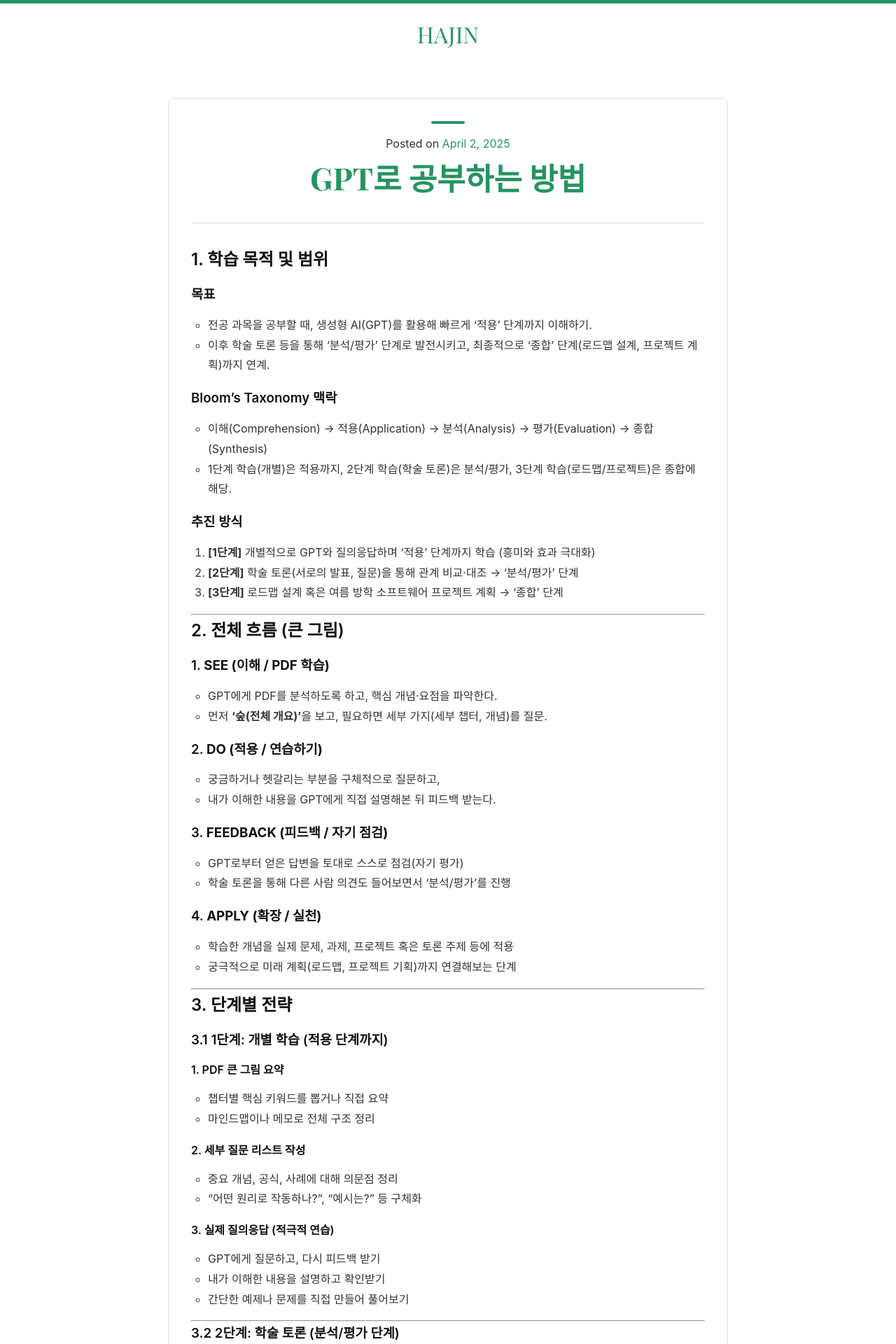
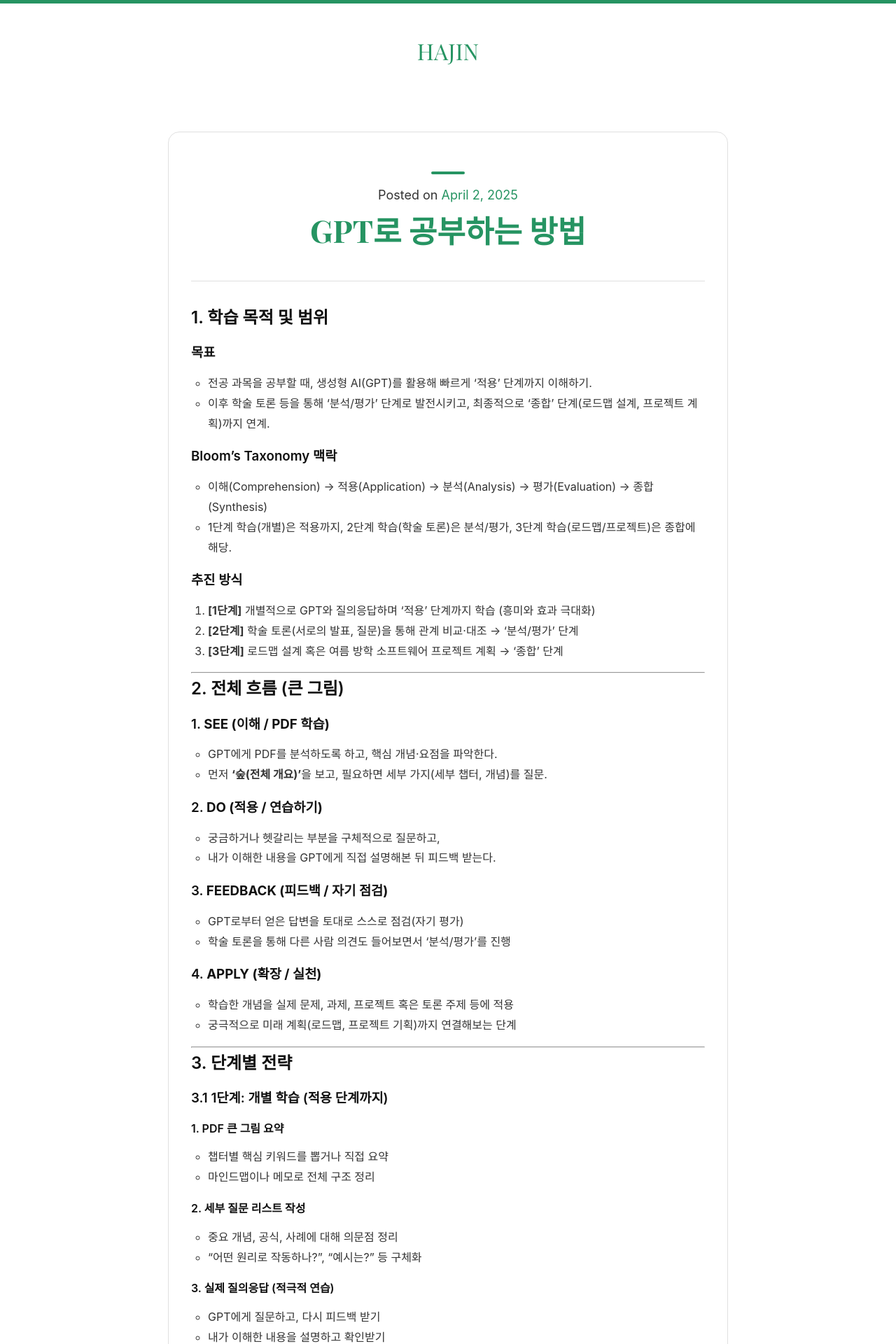
Before and after one commit to hajin0322/hajin0322.github.io, a Jekyll site: the page built from index.html, in a window 1280 px wide. Shown: the top 1920 px of the page at 70% size. Built offline with Jekyll 4.4.1, drawn with Linux system fonts in a browser that asks for light colours; some web fonts are replaced.

Commit message:
FIX: _base.scss

```diff
--- a/_sass/_base.scss
+++ b/_sass/_base.scss
@@ -9,13 +9,13 @@
 }
 
 /**
-* Basic styling
-*/
-body {
-    /* Notion은 깔끔한 산세리프 계열을 사용합니다 */
+ * Basic styling
+ */
+ body {
+    /* 기본 폰트 크기를 살짝 키워서 본문도 더 크고 읽기 편하게 */
     font-family: 'Inter', -apple-system, BlinkMacSystemFont, "Segoe UI", Roboto, sans-serif;
     font-weight: 400;
-    font-size: 16px;
+    font-size: 18px;   /* 기존 16px에서 증가 */
     line-height: 1.6;
     color: #333;
     background-color: #fff;
@@ -24,6 +24,7 @@
     font-feature-settings: "kern" 1;
     font-kerning: normal;
 }
+
 
 /**
 * Maintain vertical rhythm
@@ -41,7 +42,7 @@
 article {
     background: #fff;
     border: 1px solid #e0e0e0;
-    border-radius: 8px;
+    border-radius: 16px;  /* 기존 8px에서 더 둥글게 */
     padding: 2rem;
     margin-bottom: 2rem;
 }
@@ -58,12 +59,14 @@
  * Post Header
  * 상단에 얇은 라인과 메인 컬러의 액센트 바를 추가합니다.
  */
-.post-header {
+ .post-header {
     text-align: center;
     margin-bottom: 1.5rem;
     border-bottom: 1px solid #e0e0e0;
-    padding-bottom: 1rem;
+    padding-top: 1.5rem;   /* 위쪽 간격 증가 */
+    padding-bottom: 1.5rem;/* 아래쪽 간격 증가 */
 }
+
 
 .post-header:before {
     content: "";
@@ -73,6 +76,47 @@
     background: #269462;
     margin: 0 auto 1rem;
     border-radius: 2px;
+}
+
+/**
+ * Post Title (포스트 제목)
+ */
+ .post-title {
+    color: #000;  /* 제목은 검정색 */
+    font-family: "Playfair Display";
+    font-size: 42px;
+    letter-spacing: -1px;
+    line-height: 1;
+    font-weight: 700;  /* 진하게 */
+    margin-top: 2rem;  /* 위쪽 간격 증가 */
+    margin-bottom: 2rem; /* 아래쪽 간격 증가 */
+    @include media-query($on-laptop) {
+        font-size: 36px;
+    }
+}
+
+/**
+ * Site header
+ */
+ .site-header {
+    background: #ffffff;
+    border-top: 5px solid $title-color;
+    border-bottom: 1px solid $background-color;
+    min-height: 56px;
+    text-align: center;
+    padding-top: 1.5rem;   /* 위쪽 간격 증가 */
+    padding-bottom: 1.5rem;  /* 아래쪽 간격 증가 */
+    position: relative;
+}
+
+.site-title {
+    font-family: "Playfair Display";
+    font-size: 42px;       /* 제목 크기를 키워서 본문과의 차이를 강조 */
+    font-weight: 700;      /* 진한 글씨 */
+    line-height: 1.2;
+    margin-top: 1.5rem;    /* 위쪽 간격 추가 */
+    margin-bottom: 1.5rem; /* 아래쪽 간격 추가 */
+    color: #000;          /* 검정색 */
 }
 
 /**
```
